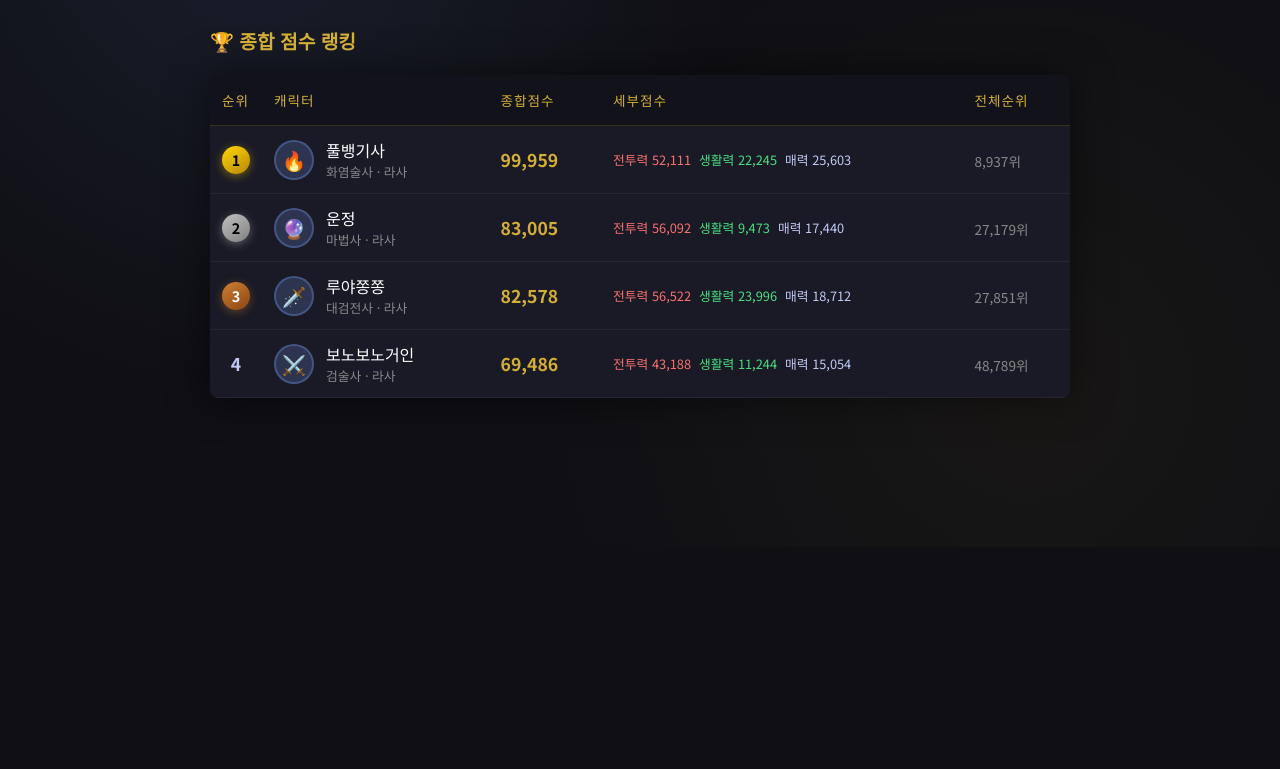
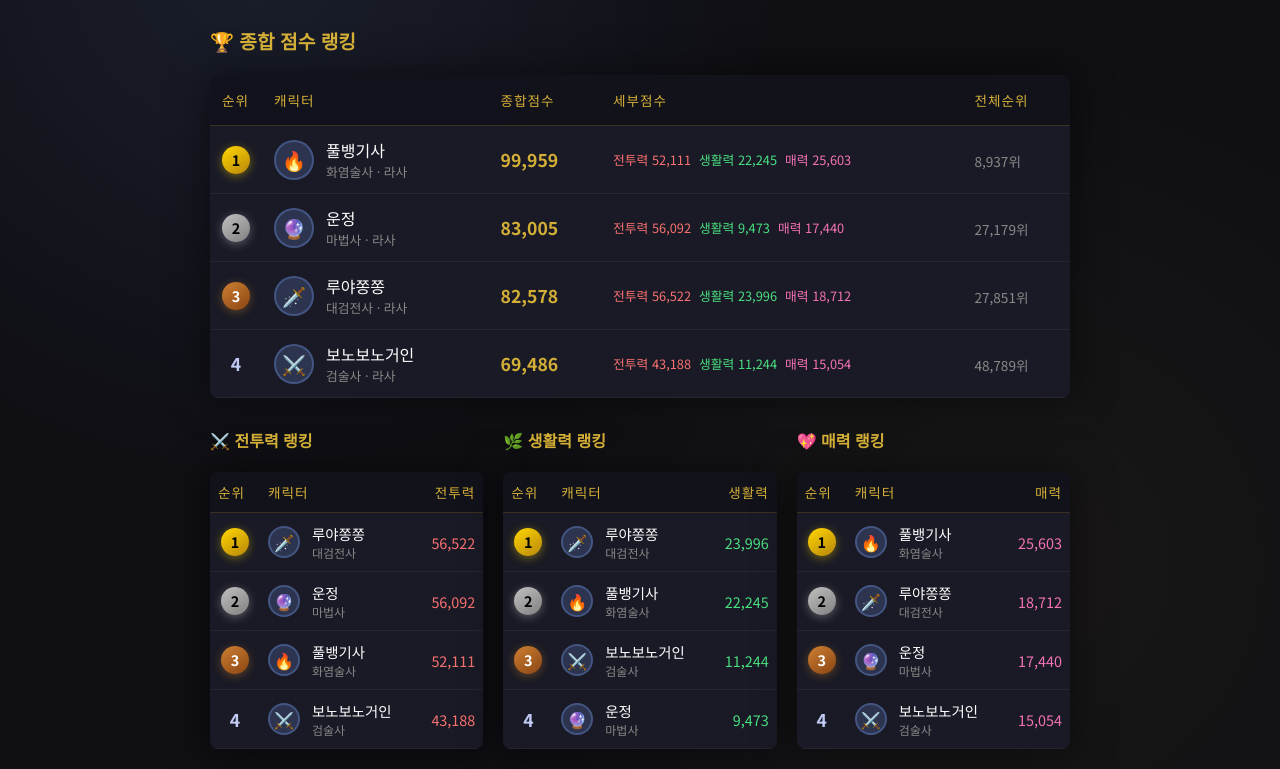
Before and after one commit to jjinbbang2/owl, a website: page index.html in a window 1280 px wide. Shown: the part 253-1022 px from the top of the page. Before the commit the page ends 800 px from the top, so only its background shows below. Drawn offline with Linux system fonts and the light colour scheme.

Commit message:
Add detailed rankings for combat, life, and charm scores in HTML and JS

```diff
--- a/index.html
+++ b/index.html
@@ -34,6 +34,59 @@
             </tbody>
         </table>
     </section>
+
+    <div class="detail-rankings">
+        <section class="detail-section">
+            <div class="section-header">
+                <h2 class="section-title">⚔️ 전투력 랭킹</h2>
+            </div>
+            <table class="ranking-table ranking-table-small">
+                <thead>
+                <tr>
+                    <th>순위</th>
+                    <th>캐릭터</th>
+                    <th>전투력</th>
+                </tr>
+                </thead>
+                <tbody id="combat-ranking-body">
+                </tbody>
+            </table>
+        </section>
+
+        <section class="detail-section">
+            <div class="section-header">
+                <h2 class="section-title">🌿 생활력 랭킹</h2>
+            </div>
+            <table class="ranking-table ranking-table-small">
+                <thead>
+                <tr>
+                    <th>순위</th>
+                    <th>캐릭터</th>
+                    <th>생활력</th>
+                </tr>
+                </thead>
+                <tbody id="life-ranking-body">
+                </tbody>
+            </table>
+        </section>
+
+        <section class="detail-section">
+            <div class="section-header">
+                <h2 class="section-title">💖 매력 랭킹</h2>
+            </div>
+            <table class="ranking-table ranking-table-small">
+                <thead>
+                <tr>
+                    <th>순위</th>
+                    <th>캐릭터</th>
+                    <th>매력</th>
+                </tr>
+                </thead>
+                <tbody id="charm-ranking-body">
+                </tbody>
+            </table>
+        </section>
+    </div>
 </div>
 
 <script src="./script.js"></script>
--- a/script.js
+++ b/script.js
@@ -34,7 +34,7 @@ function getClassIcon(className) {
     return classIcons[className] || '👤';
 }
 
-// 랭킹 테이블 렌더링
+// 종합 랭킹 테이블 렌더링
 function renderRankingTable() {
     const tbody = document.getElementById('ranking-body');
 
@@ -52,8 +52,8 @@ function renderRankingTable() {
         return;
     }
 
-    // 순위순으로 정렬
-    const sortedMembers = [...guildMembers].sort((a, b) => a.rank - b.rank);
+    // 종합점수순으로 정렬
+    const sortedMembers = [...guildMembers].sort((a, b) => b.totalScore - a.totalScore);
 
     tbody.innerHTML = sortedMembers.map((member, index) => `
         <tr>
@@ -86,6 +86,40 @@ function renderRankingTable() {
     `).join('');
 }
 
+// 세부 점수 랭킹 테이블 렌더링
+function renderDetailRankings() {
+    renderDetailTable('combat-ranking-body', 'combatScore', 'score-attack');
+    renderDetailTable('life-ranking-body', 'lifeScore', 'score-life');
+    renderDetailTable('charm-ranking-body', 'charmScore', 'score-charm');
+}
+
+function renderDetailTable(tbodyId, scoreKey, scoreClass) {
+    const tbody = document.getElementById(tbodyId);
+    if (!tbody || guildMembers.length === 0) return;
+
+    const sortedMembers = [...guildMembers].sort((a, b) => b[scoreKey] - a[scoreKey]);
+
+    tbody.innerHTML = sortedMembers.map((member, index) => `
+        <tr>
+            <td class="rank ${index < 3 ? 'rank-' + (index + 1) : ''}">
+                ${index < 3
+                    ? `<span class="rank-badge">${index + 1}</span>`
+                    : index + 1}
+            </td>
+            <td>
+                <div class="character-info">
+                    <div class="character-avatar">${getClassIcon(member.class)}</div>
+                    <div>
+                        <div class="character-name">${member.name}</div>
+                        <div class="character-class">${member.class}</div>
+                    </div>
+                </div>
+            </td>
+            <td class="${scoreClass}">${formatNumber(member[scoreKey])}</td>
+        </tr>
+    `).join('');
+}
+
 // JSON 파일에서 데이터 로드
 async function loadRankingData() {
     const tbody = document.getElementById('ranking-body');
@@ -102,6 +136,7 @@ async function loadRankingData() {
 
         console.log(`[완료] ${guildMembers.length}명의 캐릭터 정보 로드됨`);
         renderRankingTable();
+        renderDetailRankings();
     } catch (error) {
         console.error('[오류] 데이터 로드 실패:', error);
 
--- a/styles.css
+++ b/styles.css
@@ -306,10 +306,74 @@ body {
     color: #4ade80;
 }
 
+.score-charm {
+    color: #f472b6;
+}
+
 /* 전체 순위 표시 */
 .rank-display {
     color: #888;
     font-size: 0.85rem;
+}
+
+/* 세부 랭킹 레이아웃 */
+.detail-rankings {
+    display: grid;
+    grid-template-columns: repeat(3, 1fr);
+    gap: 20px;
+    margin-top: 30px;
+}
+
+.detail-section {
+    min-width: 0;
+}
+
+.detail-section .section-title {
+    font-size: 1rem;
+}
+
+.ranking-table-small {
+    font-size: 0.9rem;
+    display: block;
+    max-height: 400px;
+    overflow-y: auto;
+}
+
+.ranking-table-small thead,
+.ranking-table-small tbody,
+.ranking-table-small tr {
+    display: table;
+    width: 100%;
+}
+
+.ranking-table-small th:first-child,
+.ranking-table-small td:first-child {
+    width: 50px;
+}
+
+.ranking-table-small th:last-child,
+.ranking-table-small td:last-child {
+    width: 80px;
+    text-align: right;
+}
+
+.ranking-table-small th,
+.ranking-table-small td {
+    padding: 10px 8px;
+}
+
+.ranking-table-small .character-avatar {
+    width: 32px;
+    height: 32px;
+    font-size: 1rem;
+}
+
+.ranking-table-small .character-name {
+    font-size: 0.9rem;
+}
+
+.ranking-table-small .character-class {
+    font-size: 0.75rem;
 }
 
 /* 반응형 */
@@ -351,4 +415,9 @@ body {
     .hide-mobile {
         display: none;
     }
+
+    /* 모바일에서 세부 랭킹 세로 배치 */
+    .detail-rankings {
+        grid-template-columns: 1fr;
+    }
 }
```
